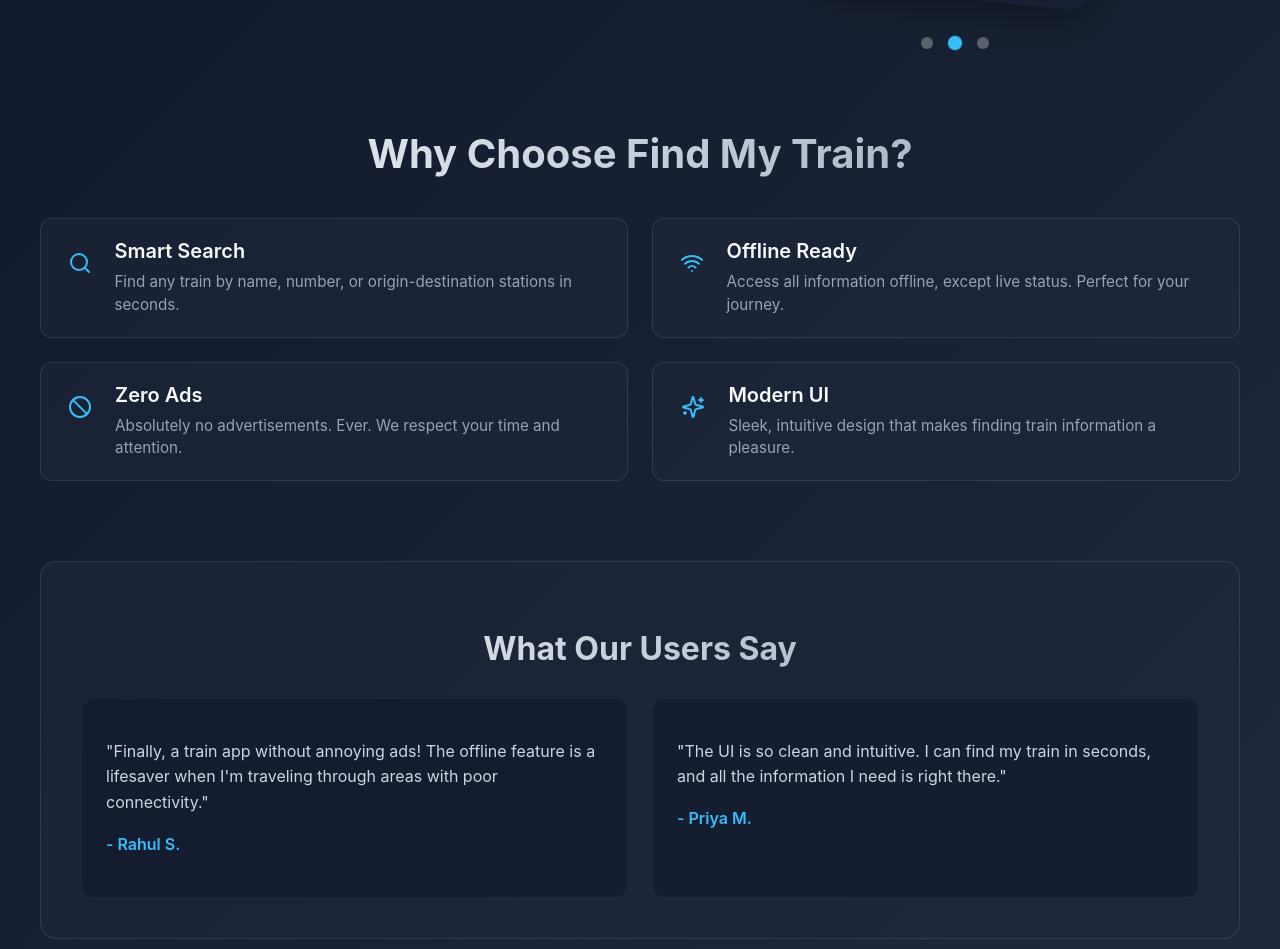
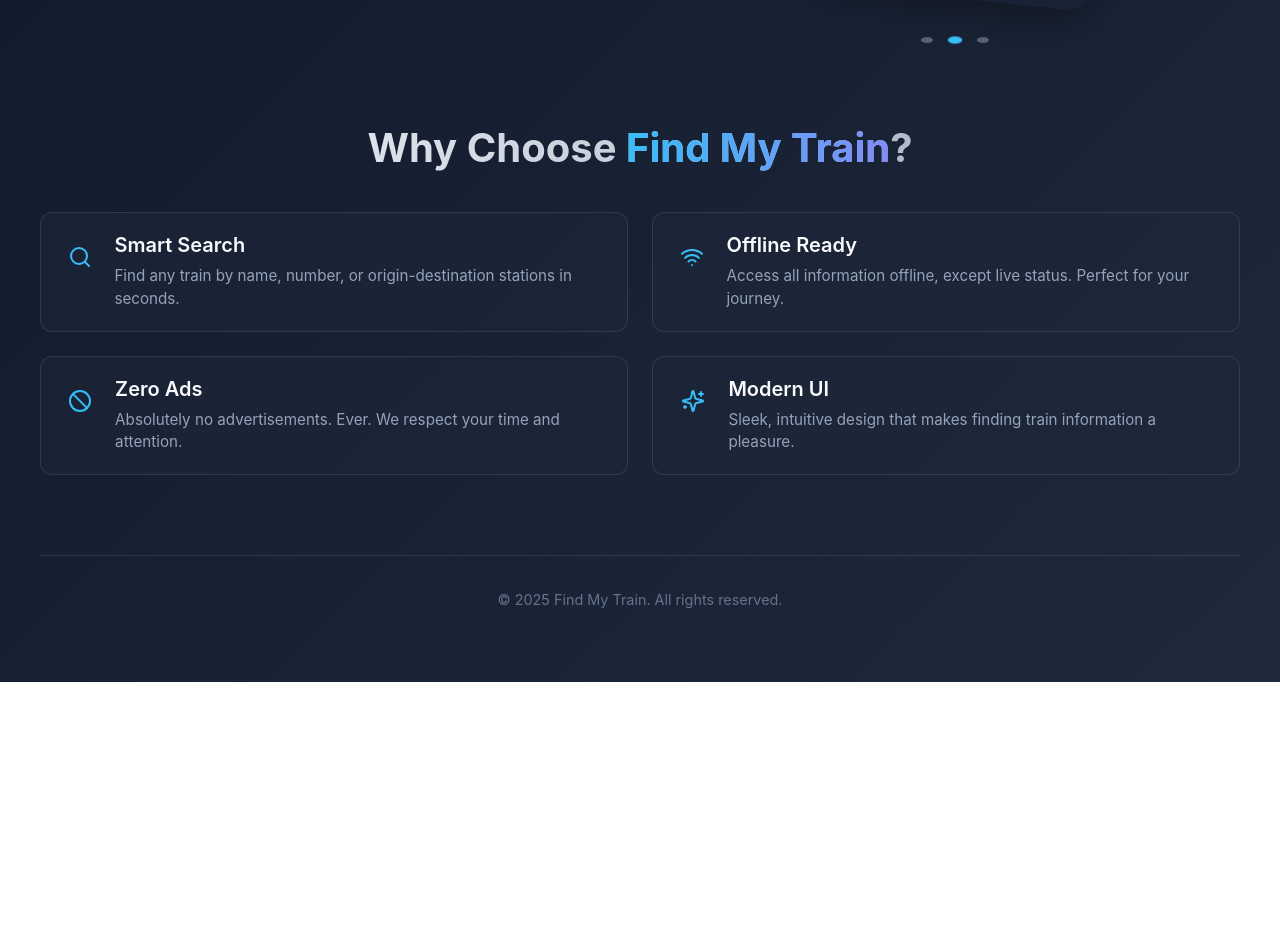
Before and after one commit to Deepak-at-Cognition/Find-My-Train, a React app: page / in a window 1280 px wide. Shown: the part 643-1592 px from the top of the page. After the commit the page ends 1325 px from the top, so only its background shows below. Built offline with nearby package versions, Linux system fonts and the light colour scheme; the HTML template or start-up script is replaced by a standard one.

Commit message:
Remove testimonial section, highlight Find My Train text, and reduce navigation dot size
Co-Authored-By: deepak@cognition.ai <deepak@cognition.ai>

```diff
--- a/src/App.css
+++ b/src/App.css
@@ -238,9 +238,16 @@ body {
   margin-top: 20px;
 }
 
+.highlight-train {
+  background: linear-gradient(90deg, #38bdf8 0%, #818cf8 100%);
+  -webkit-background-clip: text;
+  background-clip: text;
+  color: transparent;
+}
+
 .screen-dot {
-  width: 12px;
-  height: 12px;
+  width: 6px;
+  height: 6px;
   border-radius: 50%;
   background: rgba(255, 255, 255, 0.3);
   border: none;
--- a/src/App.js
+++ b/src/App.js
@@ -88,7 +88,7 @@ function App() {
       </div>
 
       <div className="features-section">
-        <h2 className="section-title">Why Choose Find My Train?</h2>
+        <h2 className="section-title">Why Choose <span className="highlight-train">Find My Train</span>?</h2>
 
         <div className="features-container">
           <div className="feature-card">
@@ -133,21 +133,6 @@ function App() {
         </div>
       </div>
 
-      <div className="testimonial-section">
-        <div className="testimonial-container">
-          <h2>What Our Users Say</h2>
-          <div className="testimonials">
-            <div className="testimonial-card">
-              <p>"Finally, a train app without annoying ads! The offline feature is a lifesaver when I'm traveling through areas with poor connectivity."</p>
-              <p className="testimonial-author">- Rahul S.</p>
-            </div>
-            <div className="testimonial-card">
-              <p>"The UI is so clean and intuitive. I can find my train in seconds, and all the information I need is right there."</p>
-              <p className="testimonial-author">- Priya M.</p>
-            </div>
-          </div>
-        </div>
-      </div>
 
       <footer className="App-footer">
         <p>&copy; 2025 Find My Train. All rights reserved.</p>
```
